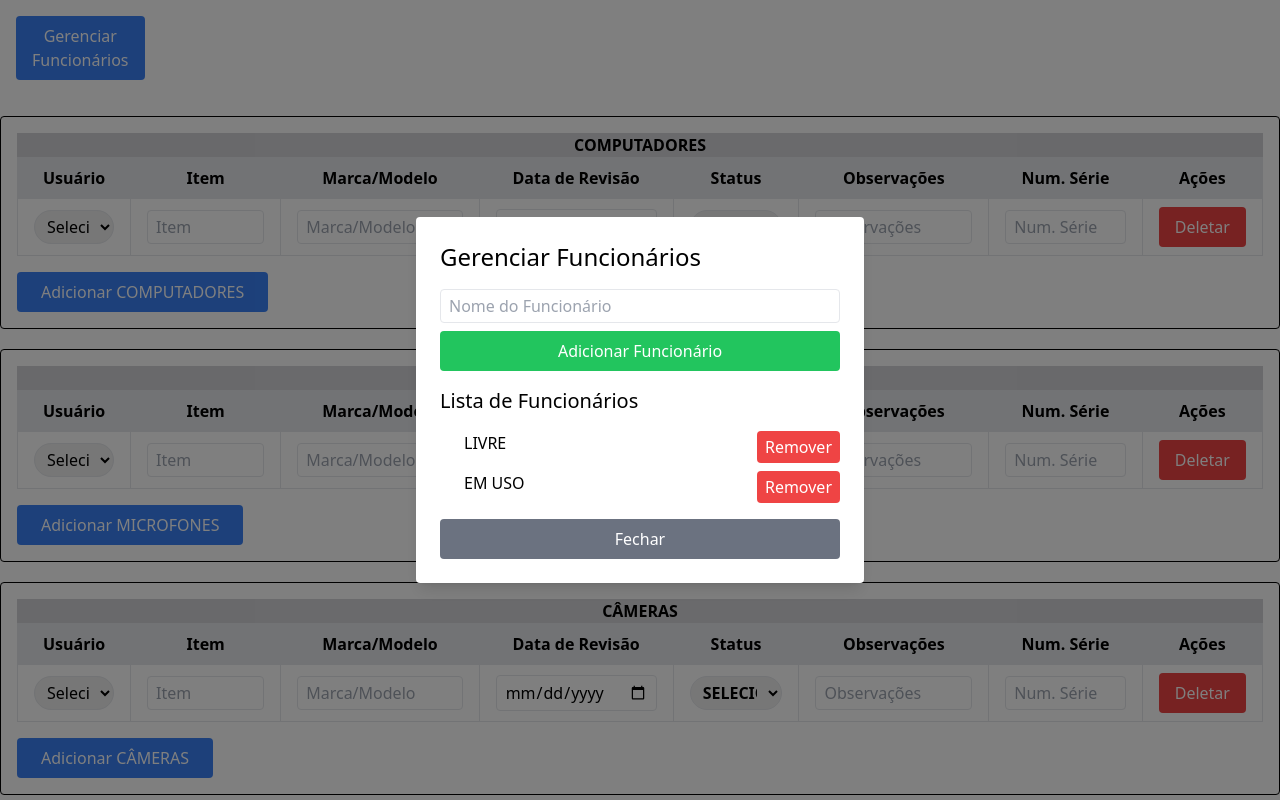
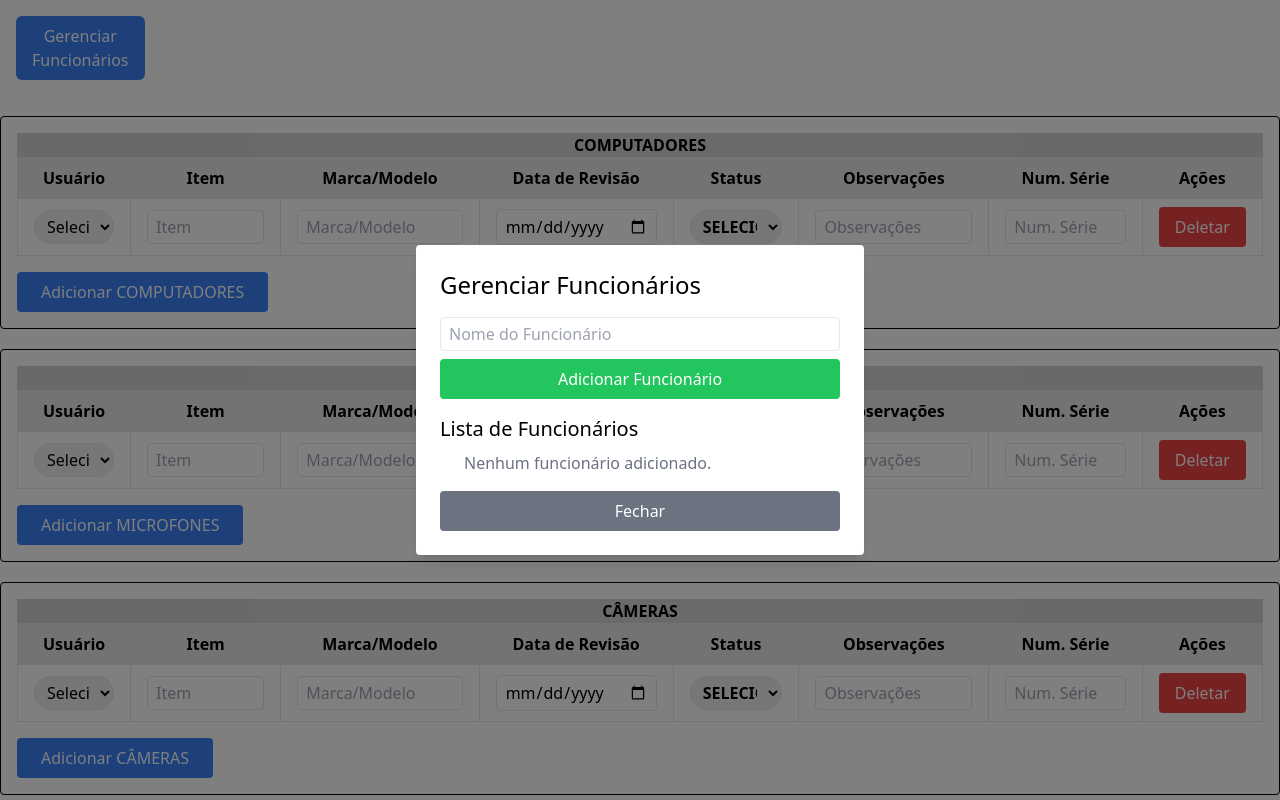
Before and after one commit to iguMendes/periferics-control, a React (Vite) app: page / in a window 1280 px wide. Both pictures are taken after a click on the button "Gerenciar Funcionários". Shown: the top 800 px of the page. Built offline with nearby package versions, Linux system fonts and the light colour scheme.

Commit message:
o nome livre nao aparece mais na listagem para ser removido

```diff
--- a/src/Home.jsx
+++ b/src/Home.jsx
@@ -5,7 +5,7 @@ import { useState } from "react";
 
 const Home = () => {
 
-  const [usuarios, setUsuarios] = useState(['LIVRE', 'EM USO']);
+  const [usuarios, setUsuarios] = useState(['LIVRE']);
 
   const adicionarFuncionario = (novoFuncionario) => {
     if (!usuarios.includes(novoFuncionario)) {
--- a/src/components/Addfuncionario.jsx
+++ b/src/components/Addfuncionario.jsx
@@ -6,6 +6,8 @@ const AddFuncionario = ({ adicionarFuncionario, usuarios, removerFuncionario })
   const [isModalOpen, setIsModalOpen] = useState(false);
 
   const toggleModal = () => setIsModalOpen(!isModalOpen);
+
+  const usuariosVisiveis = usuarios.filter(user => user !== 'LIVRE');
 
   const onSubmit = (data) => {
     const novoFuncionario = data.nome.trim();
@@ -19,7 +21,7 @@ const AddFuncionario = ({ adicionarFuncionario, usuarios, removerFuncionario })
     <div className="p-4">
       <button
         onClick={toggleModal}
-        className="bg-blue-500 text-white px-4 py-2 rounded"
+        className="bg-blue-500 text-white px-4 py-2 rounded-md"
       >
         Gerenciar<br/> Funcionários
       </button>
@@ -47,10 +49,10 @@ const AddFuncionario = ({ adicionarFuncionario, usuarios, removerFuncionario })
             <div className="mb-4">
               <h2 className="text-xl mb-2">Lista de Funcionários</h2>
               <ul className="list-disc pl-6">
-                {usuarios.length === 0 && (
+                {usuariosVisiveis.length === 0 && (
                   <p className="text-gray-500">Nenhum funcionário adicionado.</p>
                 )}
-                {usuarios.map((funcionario, index) => (
+                {usuariosVisiveis.map((funcionario, index) => (
                   <li key={index} className="flex justify-between items-center">
                     <span>{funcionario}</span>
                     <button
--- a/src/components/PerifericoList.jsx
+++ b/src/components/PerifericoList.jsx
@@ -69,8 +69,7 @@ const PerifericoList = ({ tipoPeriferico, usuarios }) => {
                     value={periferico.usuario}
                     onChange={(e) => handleInputChange(e, index, "usuario")}
                     className={`border w-full px-2 py-1 rounded-full text-center
-                      ${periferico.usuario === "LIVRE" ? "bg-green-500 text-white" : ""}
-                      ${periferico.usuario === "EM USO" ? "bg-black text-white" : ""}`}
+                      ${periferico.usuario === "LIVRE" ? "bg-green-500 text-white" : ""}`}
                   >
                     <option value="">Selecione</option>
                     {usuarios.map((usuario, i) => (
```
